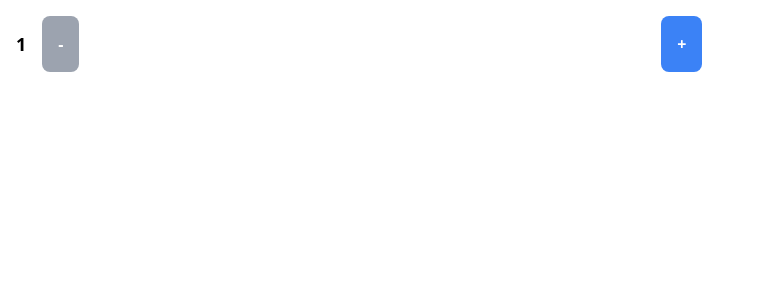
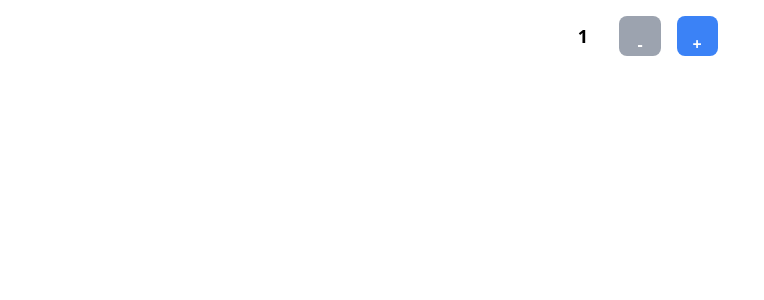
Before and after one commit to HaonanY96/cprg306-assignments, a Next.js app: page /week-4 in a window 1280 px wide. Shown: the top 300 px of the page, without its empty margins (0-764 px from the left). Built offline with nearby package versions, Linux system fonts and the light colour scheme.

Commit message:
fix the style of the flexbox

```diff
--- a/app/week-4/new-item.js
+++ b/app/week-4/new-item.js
@@ -17,27 +17,20 @@ export function NewItem() {
   };
 
   return (
-    <div class="flex flex-row bg-white gap-4 m-4 items-center">
-      <p className="text-lg font-bold">{quantity}</p>
-
-      <div class="flex-1">
+    <div class="flex justify-center items-center">
+      <div class="grid grid-cols-3 gap-4 m-4 items-center bg-white">
+        <p className="text-lg font-bold  text-center">{quantity}</p>
         <button
           onClick={decrement}
           disabled={quantity <= 1}
-          class={`${
-            quantity <= 1 ? "bg-gray-400" : "bg-blue-500 hover:bg-blue-700"
-          } text-white font-bold p-4 rounded-lg transition`}
+          class="bg-blue-500 hover:bg-blue-700 focus:ring-2 focus:ring-blue-200 active:bg-blue-200 disabled:bg-gray-400 text-center text-white font-bold p-4 h-10 rounded-lg"
         >
           -
         </button>
-      </div>
-      <div class="flex-1">
         <button
           onClick={increment}
           disabled={quantity >= 20}
-          className={`${
-            quantity >= 20 ? "bg-gray-400" : "bg-blue-500 hover:bg-blue-700"
-          } text-white font-bold p-4 rounded-lg transition`}
+          class="bg-blue-500 hover:bg-blue-700 focus:ring-2 focus:ring-blue-200 active:bg-blue-200 disabled:bg-gray-400 text-center text-white font-bold p-4 h-10 rounded-lg"
         >
           +
         </button>
```
